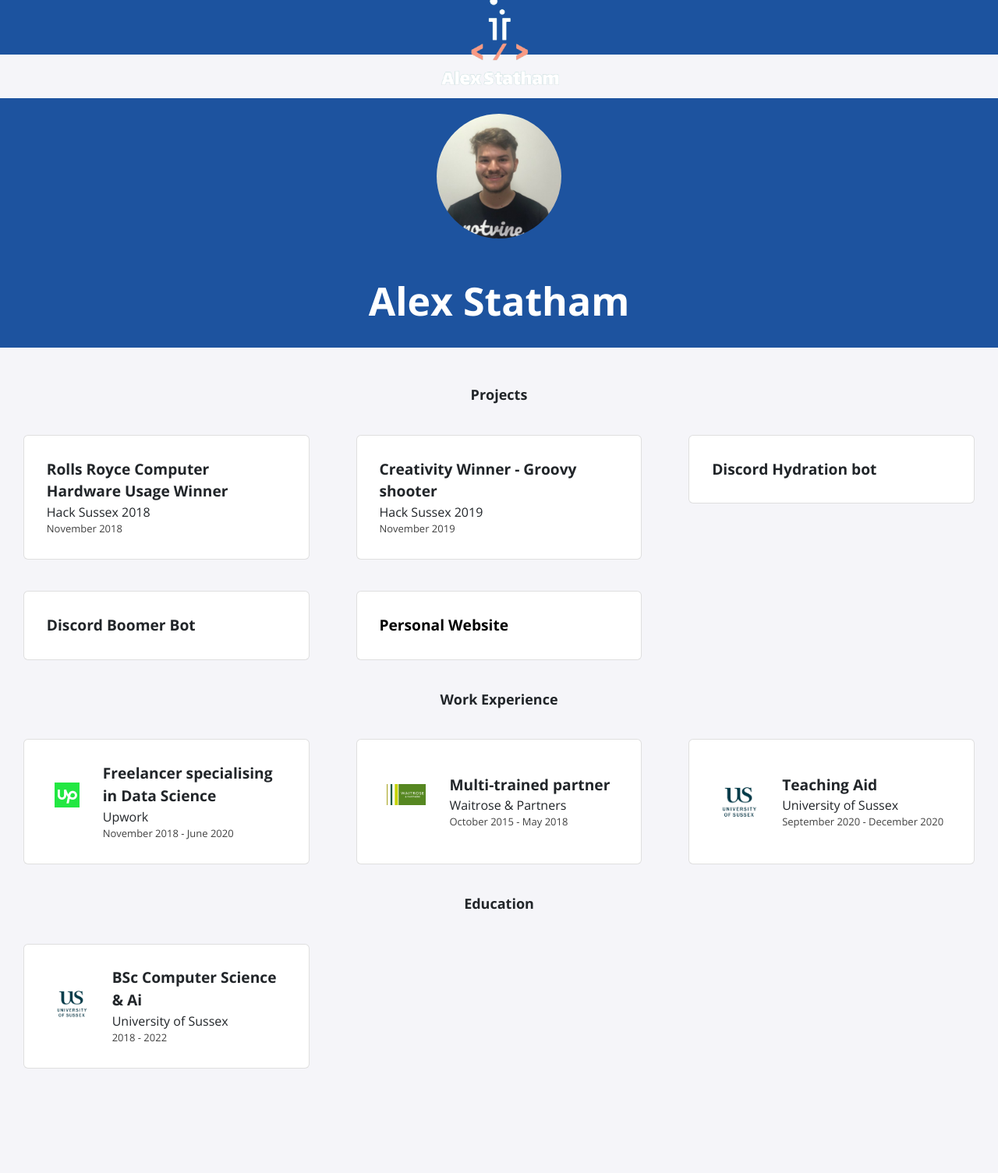
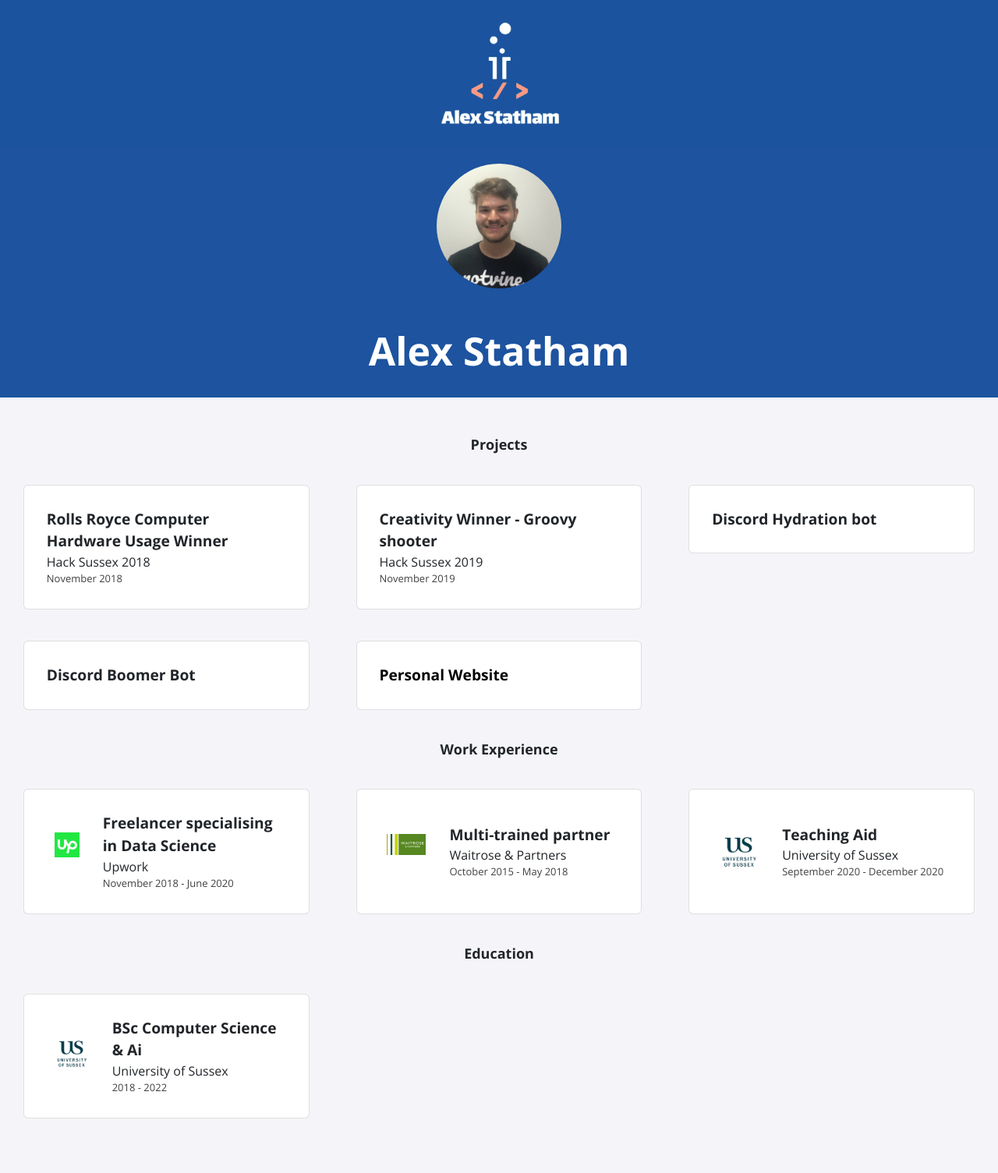
Before and after one commit to Astatham98/Astatham98.github.io, a Jekyll site: the page built from index.html, in a window 1280 px wide. Shown: the whole page at 78% size. Built offline with Jekyll 4.4.1, drawn with Linux system fonts in a browser that asks for light colours; nearby versions of some CDN libraries; before the commit the page ends 1441 px from its top, so only the background shows below that.

Commit message:
fixed navbar

```diff
--- a/_sass/navbar.scss
+++ b/_sass/navbar.scss
@@ -14,14 +14,17 @@
 }
 
 .nav-content .nav-logo {
-    height: 60px;
-    margin: auto;
+
 }
 
 .nav-logo {
     display: flex;
     align-items: center;
     justify-content: center;
+}
+
+.nav-logo{
+  margin-bottom: 20px;
 }
 
 .nav-logo img {
```
